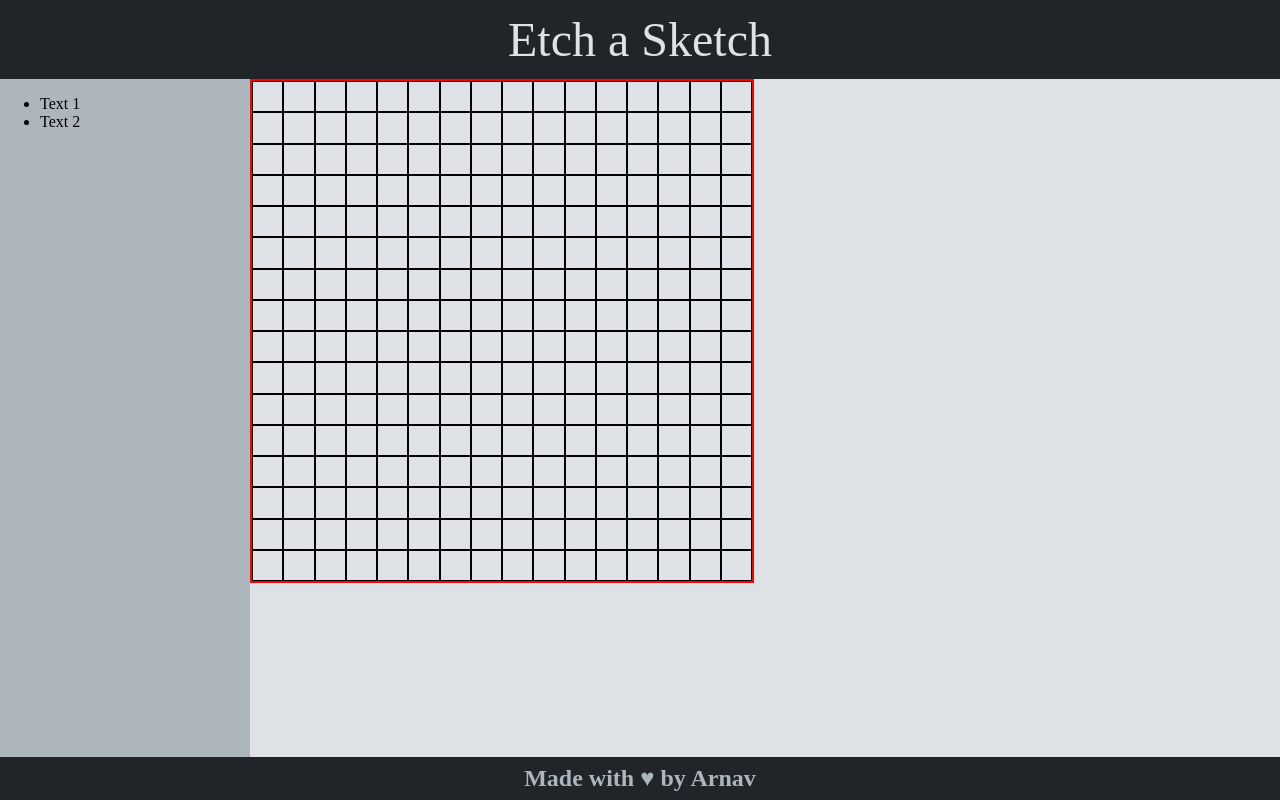
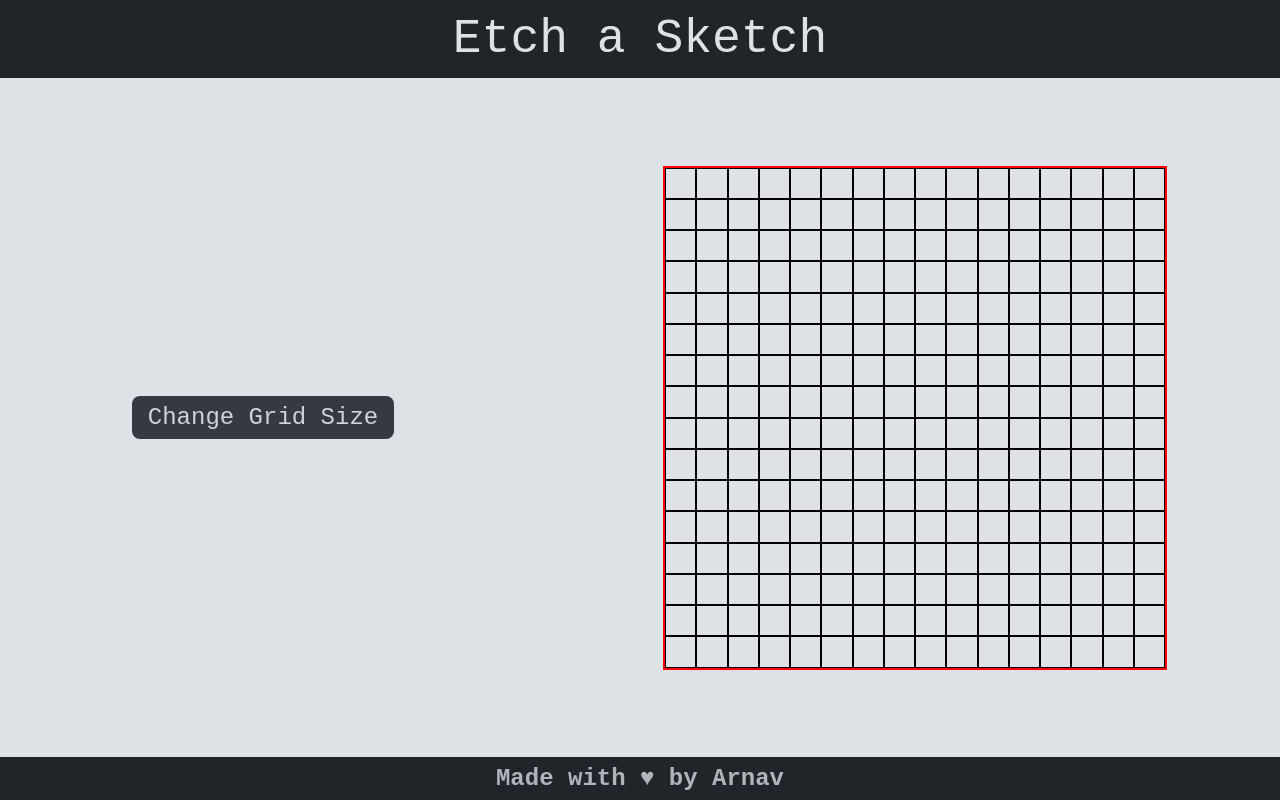
Before and after one commit to arnnv/etch-a-sketch, a plain HTML site: page index.html in a window 1280 px wide. Drawn offline with Linux system fonts and the light colour scheme.

Commit message:
Add button for changing grid size

```diff
--- a/index.html
+++ b/index.html
@@ -11,12 +11,11 @@
     <header>Etch a Sketch</header>
     <div class="main">
       <div class="sidebar">
-        <ul>
-          <li>Text 1</li>
-          <li>Text 2</li>
-        </ul>
+        <button class="change-size">Change Grid Size</button>
       </div>
-      <div class="grid"></div>
+      <div class="grid-wrap">
+        <div class="grid"></div>
+      </div>
     </div>
     <footer>Made with &hearts; by Arnav</footer>
   </body>
--- a/index.js
+++ b/index.js
@@ -1,27 +1,51 @@
 const grid = document.querySelector(".grid");
-
 const gridStyle = getComputedStyle(grid);
-
 const gridWidthPx = parseInt(gridStyle.width);
 const gridHeightPx = parseInt(gridStyle.height);
+const changeSizeBtn = document.querySelector(".change-size");
 
-let n = 16;
-
-for (let i = 1; i <= n; i++) {
-  for (let j = 1; j <= n; j++) {
+function createBoxes(qty) {
+  for (let i = 1; i <= qty; i++) {
+    for (let j = 1; j <= qty; j++) {
       let box = document.createElement("div");
       box.classList.add("box");
-    box.style.width = `${gridWidthPx / n}px`;
-    box.style.height = `${gridHeightPx / n}px`;
+      box.style.width = `${gridWidthPx / qty}px`;
+      box.style.height = `${gridHeightPx / qty}px`;
       grid.appendChild(box);
     }
   }
 
   const boxes = document.querySelectorAll(".box");
-
   boxes.forEach((box) => {
     box.addEventListener("mouseover", () => {
       const randomColor = Math.floor(Math.random() * 16777215).toString(16);
       box.style.backgroundColor = `#${randomColor}`;
     });
   });
+}
+
+createBoxes(16);
+
+function removeAllChildNodes(parent) {
+  while (parent.firstChild) {
+    parent.removeChild(parent.lastChild);
+  }
+}
+
+function changeGridSize(newSize) {
+  removeAllChildNodes(grid);
+  createBoxes(newSize);
+}
+
+function changeSizeBtnFn() {
+  let newSize = parseInt(prompt("Enter new size: ", 16));
+  if (newSize >= 1 && newSize <= 100) {
+    changeGridSize(newSize);
+  } else if (newSize <= 0 || newSize > 100) {
+    if (confirm("Enter a size between 1 & 100.")) {
+      changeSizeBtnFn();
+    }
+  }
+}
+
+changeSizeBtn.addEventListener("click", changeSizeBtnFn);
--- a/style.css
+++ b/style.css
@@ -1,3 +1,7 @@
+* {
+  font-family: "Courier New", Courier, monospace;
+}
+
 body {
   display: flex;
   flex-direction: column;
@@ -18,14 +22,28 @@ header {
 .main {
   flex-grow: 1;
   display: flex;
+  justify-content: center;
+  gap: 250px;
+  align-items: center;
+  flex-wrap: wrap-reverse;
+  /* justify-content: center; */
+  margin: 24px auto;
 }
 
 .sidebar {
-  min-width: 250px;
-  background-color: #adb5bd;
+  min-width: 300px;
+  display: flex;
+  justify-content: center;
+  align-items: center;
+}
+
+.grid-wrap {
+  display: flex;
+  align-items: center;
 }
 
 .grid {
+  /* margin-left: auto; */
   flex-shrink: 0;
   border: 2px solid red;
   display: flex;
@@ -44,6 +62,23 @@ header {
   box-sizing: border-box;
 }
 
+.change-size {
+  background-color: #343a40;
+  color: #ced4da;
+  font-size: 24px;
+  font-weight: 300;
+  padding: 8px 16px;
+  border-style: none;
+  border-radius: 8px;
+}
+
+.change-size:hover {
+  cursor: pointer;
+  background-color: #212529;
+  border-radius: 8px;
+  border: 5px solid #adb5bd;
+}
+
 footer {
   text-align: center;
   color: #adb5bd;
```
Lines whose indentation alone changed are shown as unchanged.
